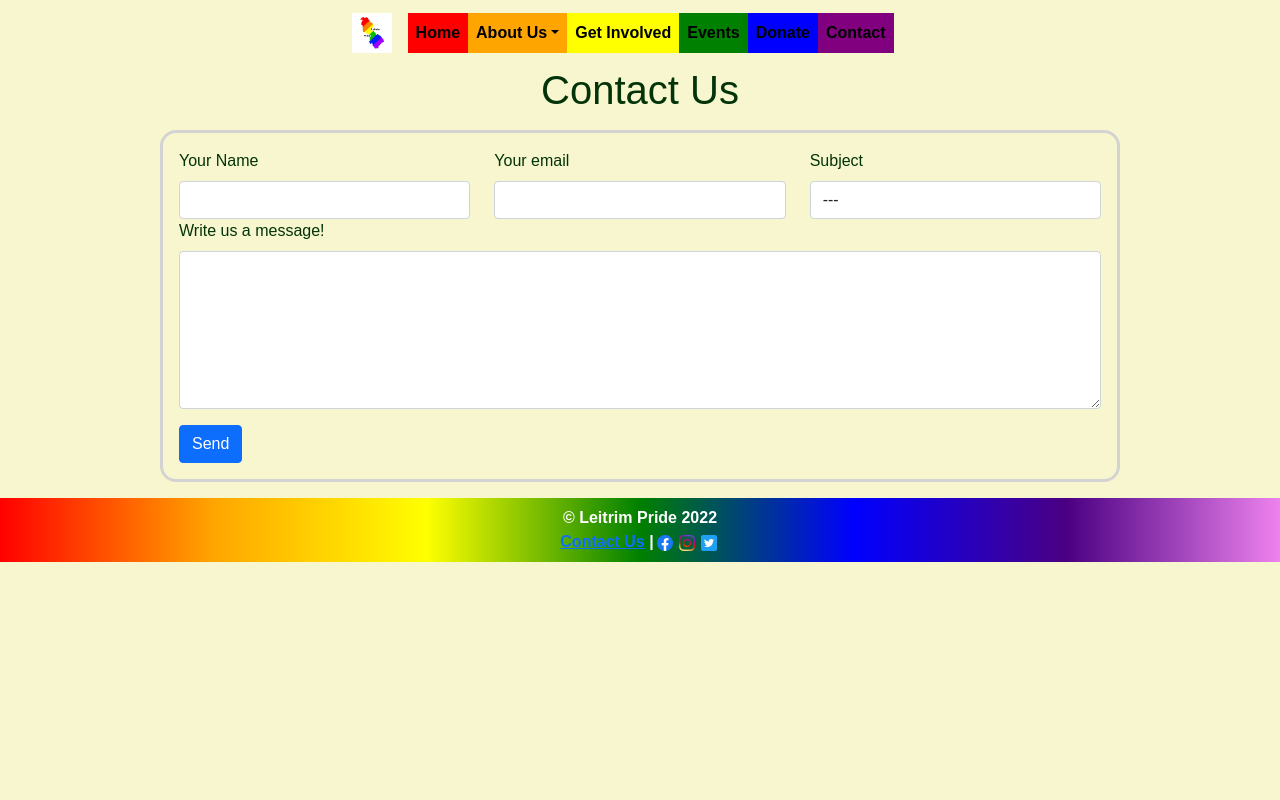
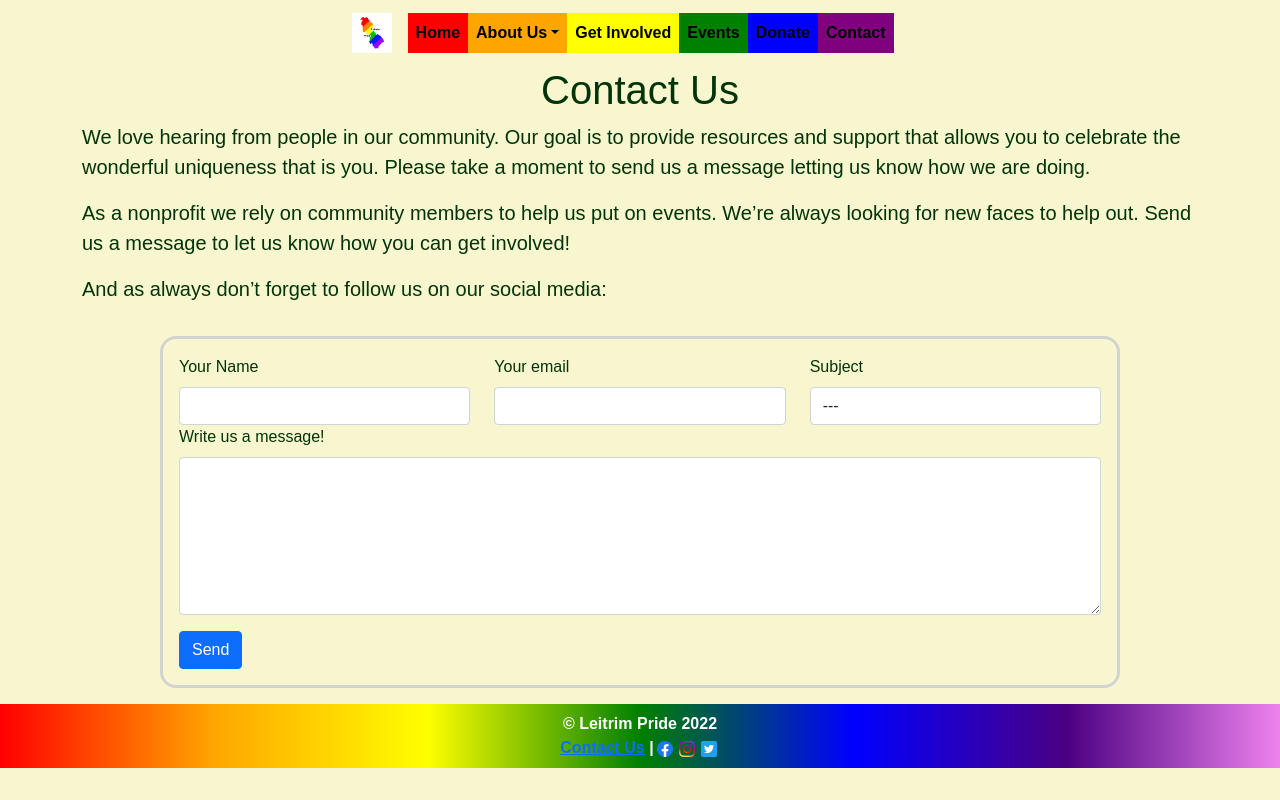
Before and after one commit to Jacobs1986/leitrim-pride, a React (Create React App) app in the folder client/: page /contact in a window 1280 px wide. Built offline with nearby package versions, Linux system fonts and the light colour scheme.

Commit message:
Added some text for the contact page

```diff
--- a/client/src/components/contactText/contactText.js
+++ b/client/src/components/contactText/contactText.js
@@ -3,10 +3,29 @@ import React from "react";
 // CSS File
 import "./contactText.css";
 
+// Bootstrap
+import {
+    Row,
+    Col
+} from 'react-bootstrap'
+
 export default function ContactText() {
     return (
         <div>
             <h1 className="centerText">Contact Us</h1>
+            <Row>
+                <Col>
+                    <p>
+                        We love hearing from people in our community. Our goal is to provide resources and support that allows you to celebrate the wonderful uniqueness that is you. Please take a moment to send us a message letting us know how we are doing.
+                    </p>
+                    <p>
+                        As a nonprofit we rely on community members to help us put on events. We’re always looking for new faces to help out. Send us a message to let us know how you can get involved!
+                    </p>
+                    <p>
+                        And as always don’t forget to follow us on our social media:
+                    </p>
+                </Col>
+            </Row>
         </div>
     );
 };
```
